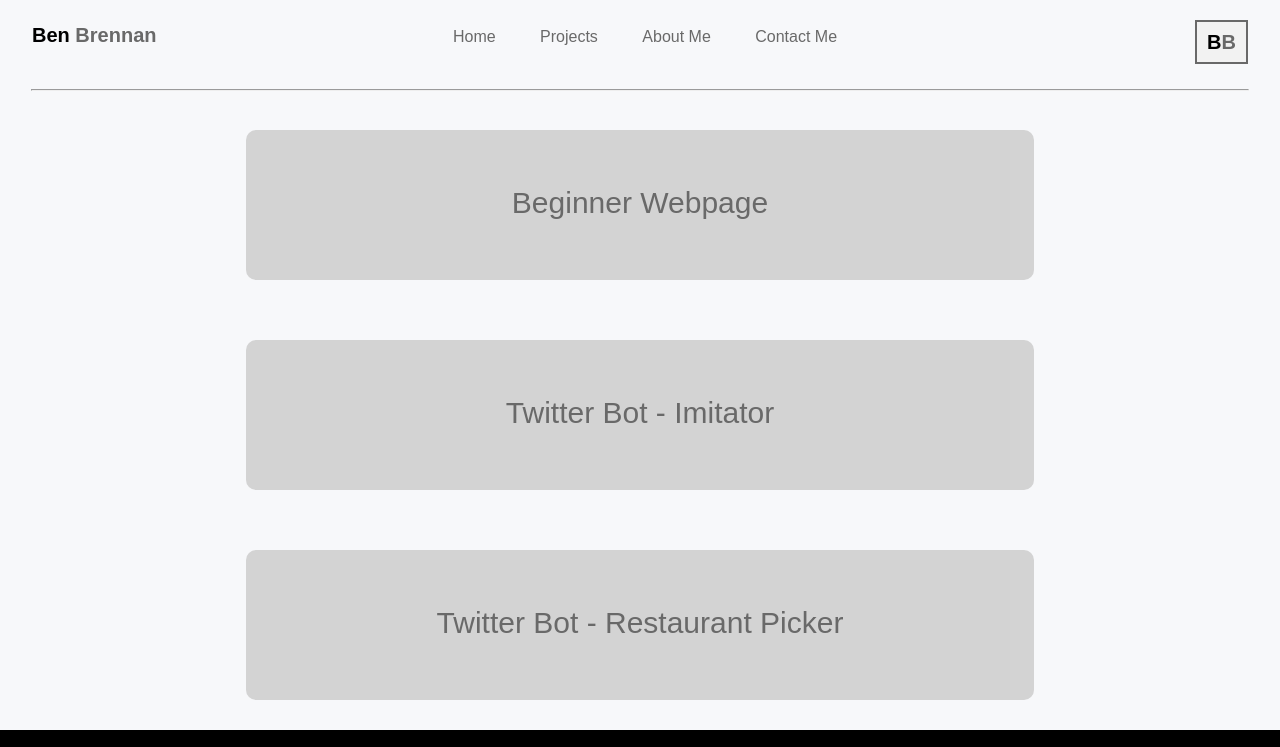
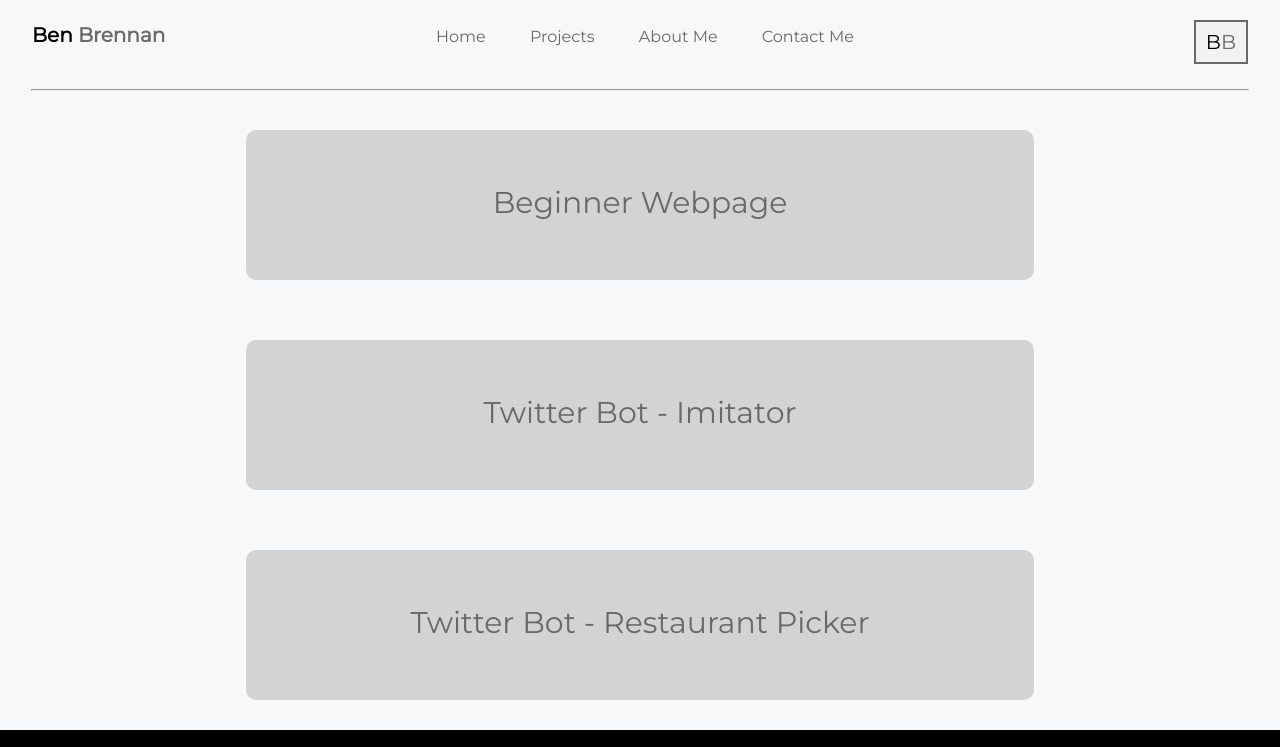
Before and after one commit to b-brennan/b-brennan.github.io, a plain HTML site: page projects.html in a window 1280 px wide. Shown: the top 747 px of the page. Drawn offline with Linux system fonts and the light colour scheme.

Commit message:
Add files via upload

```diff
--- a/projects.html
+++ b/projects.html
@@ -4,7 +4,7 @@
         <meta charset="UTF=8">
         <meta name="viewport" content="width=device-width, initial-scale=1.0">
         <link rel="stylesheet" href="./main.css">
-        <link href='https://fonts.googleapis.com/css?family=Catamaran' rel='stylesheet'>
+        <link href="https://fonts.googleapis.com/css?family=Montserrat&display=swap" rel="stylesheet">
         <title>Ben Brennan Projects</title>
     </head>
     <body>
```
